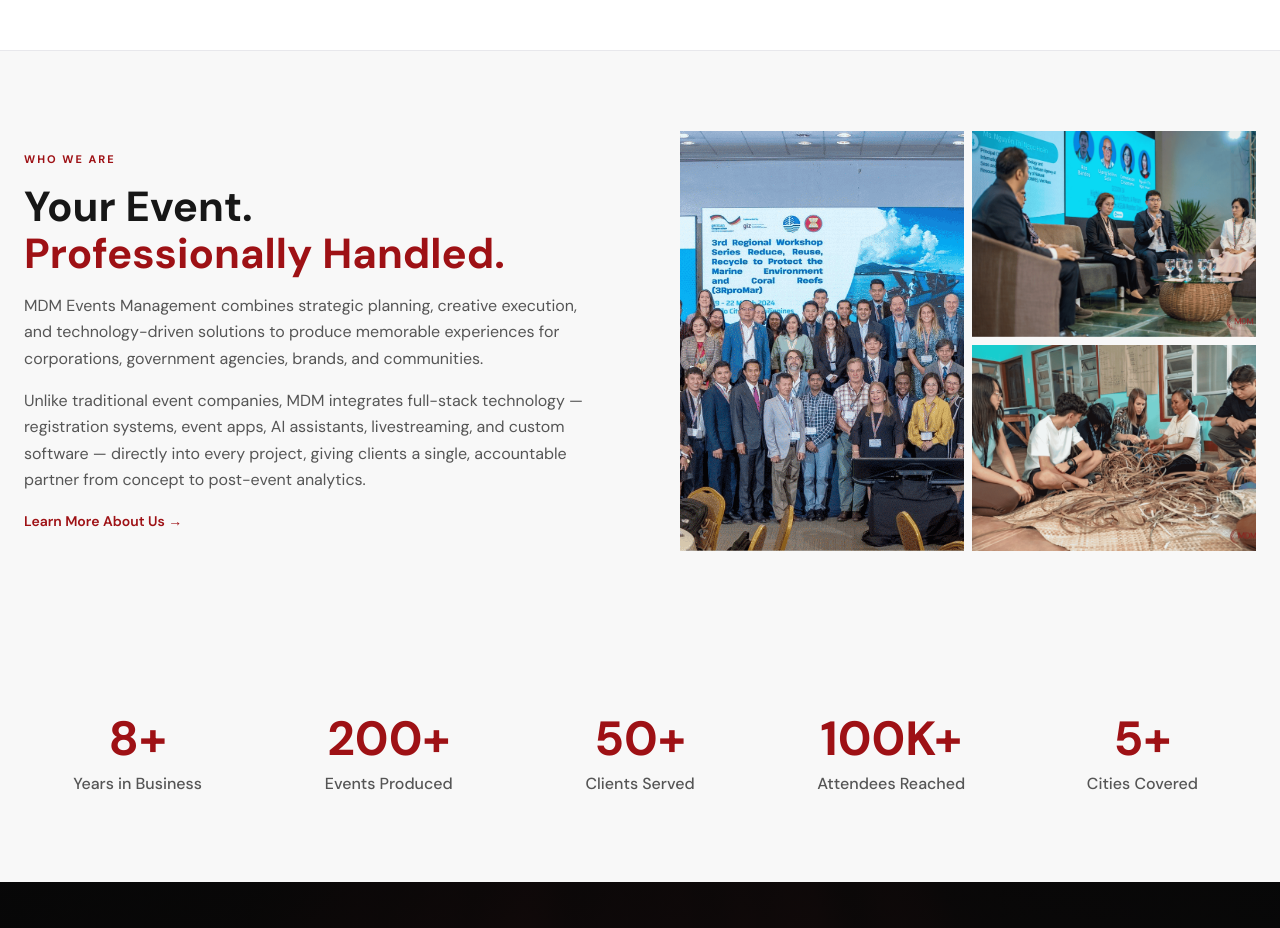
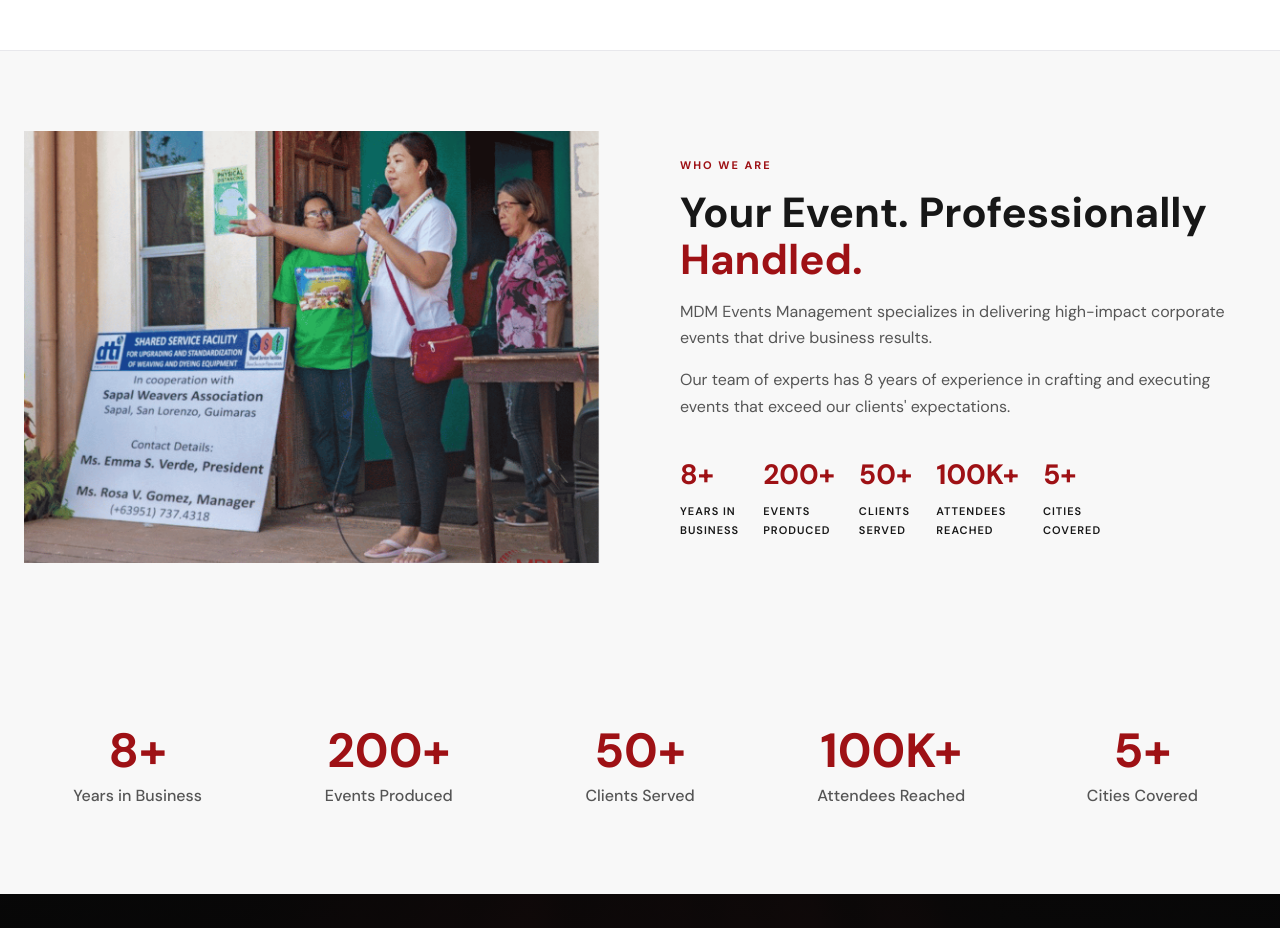
Before and after one commit to J-Akiru5/mdm, a Next.js app: page / in a window 1280 px wide. Shown: the part 1080-2008 px from the top of the page. Built offline with nearby package versions, Linux system fonts and the light colour scheme; no server answers; the database is empty.

Commit message:
Update Who We Are section with team collaboration photo and stats

```diff
--- a/src/components/home/AboutPreview.module.css
+++ b/src/components/home/AboutPreview.module.css
@@ -3,6 +3,14 @@
   grid-template-columns: 1fr 1fr;
   gap: var(--space-2xl);
   align-items: center;
+}
+
+.photoWrapper {
+  position: relative;
+  width: 100%;
+  aspect-ratio: 4 / 3;
+  border-radius: var(--border-radius-md);
+  overflow: hidden;
 }
 
 .textContent {
@@ -38,52 +46,34 @@
   line-height: 1.65;
 }
 
-.textLink {
-  display: inline-block;
-  font-family: var(--font-dm-sans), "DM Sans", sans-serif;
-  font-size: 14px;
-  font-weight: 600;
-  color: var(--color-primary);
-  text-decoration: none;
-  transition: opacity 0.3s;
+.stats {
+  display: flex;
+  gap: var(--space-lg);
+  margin-top: var(--space-md);
+  flex-wrap: wrap;
 }
 
-.textLink:hover {
-  opacity: 0.8;
+.statItem {
+  display: flex;
+  flex-direction: column;
+  gap: 4px;
 }
 
-/* 4-photo grid */
-.photoGrid {
-  display: grid;
-  grid-template-columns: 1fr 1fr;
-  grid-template-rows: 1fr 1fr;
-  gap: var(--space-sm);
-  height: 420px;
+.statValue {
+  font-family: var(--font-dm-sans), "DM Sans", sans-serif;
+  font-size: 28px;
+  font-weight: 700;
+  color: var(--color-primary);
 }
 
-.photo {
-  border-radius: var(--border-radius-md);
-  overflow: hidden;
-  position: relative;
-}
-
-.photoMain {
-  grid-column: 1;
-  grid-row: 1 / 3;
-}
-
-.photoSub1 {
-  grid-column: 2;
-  grid-row: 1;
-}
-
-.photoSub2 {
-  grid-column: 2;
-  grid-row: 2;
-}
-
-.photoSmall {
-  display: none;
+.statLabel {
+  font-family: var(--font-dm-sans), "DM Sans", sans-serif;
+  font-size: 11px;
+  font-weight: 600;
+  text-transform: uppercase;
+  letter-spacing: 1px;
+  color: var(--color-gray-500);
+  white-space: pre-line;
 }
 
 @media (max-width: 768px) {
@@ -91,8 +81,15 @@
     grid-template-columns: 1fr;
   }
 
-  .photoGrid {
-    height: 320px;
+  .photoWrapper {
     order: -1;
   }
+
+  .stats {
+    gap: var(--space-md);
+  }
+
+  .statValue {
+    font-size: 22px;
+  }
 }
--- a/src/components/home/AboutPreview.tsx
+++ b/src/components/home/AboutPreview.tsx
@@ -2,6 +2,14 @@ import Link from "next/link";
 import Image from "next/image";
 import ScrollReveal from "../ui/ScrollReveal";
 import styles from "./AboutPreview.module.css";
+
+const stats = [
+  { value: "8+", label: "Years in\nBusiness" },
+  { value: "200+", label: "Events\nProduced" },
+  { value: "50+", label: "Clients\nServed" },
+  { value: "100K+", label: "Attendees\nReached" },
+  { value: "5+", label: "Cities\nCovered" },
+];
 
 export default function AboutPreview() {
   return (
@@ -9,61 +17,41 @@ export default function AboutPreview() {
       <div className="container-wide">
         <div className={styles.grid}>
           <ScrollReveal animation="fadeInLeft">
-            <div className={styles.textContent}>
-              <span className={styles.subtitle}>WHO WE ARE</span>
-              <h2 className={styles.title}>
-                Your Event.
-                <br />
-                <span className={styles.accent}>Professionally Handled.</span>
-              </h2>
-              <p className={styles.description}>
-                MDM Events Management combines strategic planning, creative execution, and
-                technology-driven solutions to produce memorable experiences for corporations,
-                government agencies, brands, and communities.
-              </p>
-              <p className={styles.description}>
-                Unlike traditional event companies, MDM integrates full-stack technology —
-                registration systems, event apps, AI assistants, livestreaming, and custom software
-                — directly into every project, giving clients a single, accountable partner from
-                concept to post-event analytics.
-              </p>
-              <Link href="/about" className={styles.textLink}>
-                Learn More About Us →
-              </Link>
+            <div className={styles.photoWrapper}>
+              <Image
+                src="/images/home/team-collaboration.png"
+                alt="MDM Events - Team Collaboration"
+                fill
+                style={{ objectFit: "cover" }}
+                sizes="(max-width:768px) 100vw, 50vw"
+                unoptimized
+              />
             </div>
           </ScrollReveal>
 
           <ScrollReveal animation="fadeInRight">
-            <div className={styles.photoGrid}>
-              <div className={`${styles.photo} ${styles.photoMain}`}>
-                <Image
-                  src="/images/home/workshop-group.png"
-                  alt="MDM Events - Regional Workshop Group Photo"
-                  fill
-                  style={{ objectFit: "cover" }}
-                  sizes="(max-width:768px) 100vw, 40vw"
-                  unoptimized
-                />
-              </div>
-              <div className={`${styles.photo} ${styles.photoSub1}`}>
-                <Image
-                  src="/images/home/panel-discussion.png"
-                  alt="MDM Events - Panel Discussion"
-                  fill
-                  style={{ objectFit: "cover" }}
-                  sizes="(max-width:768px) 50vw, 20vw"
-                  unoptimized
-                />
-              </div>
-              <div className={`${styles.photo} ${styles.photoSub2}`}>
-                <Image
-                  src="/images/home/community-engagement.png"
-                  alt="MDM Events - Community Engagement"
-                  fill
-                  style={{ objectFit: "cover" }}
-                  sizes="(max-width:768px) 50vw, 20vw"
-                  unoptimized
-                />
+            <div className={styles.textContent}>
+              <span className={styles.subtitle}>WHO WE ARE</span>
+              <h2 className={styles.title}>
+                Your Event. Professionally
+                <br />
+                <span className={styles.accent}>Handled.</span>
+              </h2>
+              <p className={styles.description}>
+                MDM Events Management specializes in delivering high-impact corporate events that
+                drive business results.
+              </p>
+              <p className={styles.description}>
+                Our team of experts has 8 years of experience in crafting and executing events that
+                exceed our clients&apos; expectations.
+              </p>
+              <div className={styles.stats}>
+                {stats.map((stat) => (
+                  <div key={stat.label} className={styles.statItem}>
+                    <span className={styles.statValue}>{stat.value}</span>
+                    <span className={styles.statLabel}>{stat.label}</span>
+                  </div>
+                ))}
               </div>
             </div>
           </ScrollReveal>
```
Also changed, not shown: public/images/home/team-collaboration.png (added).
